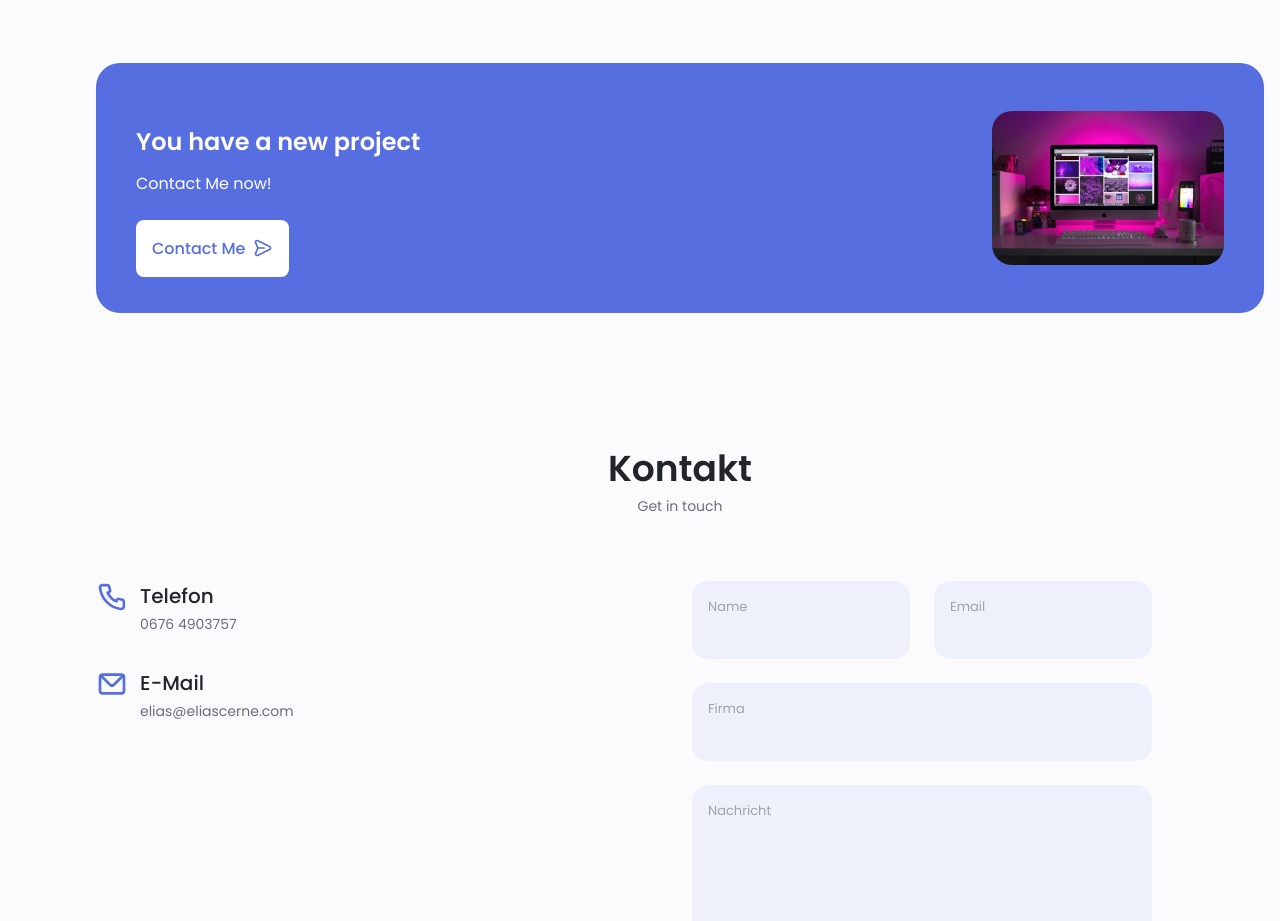
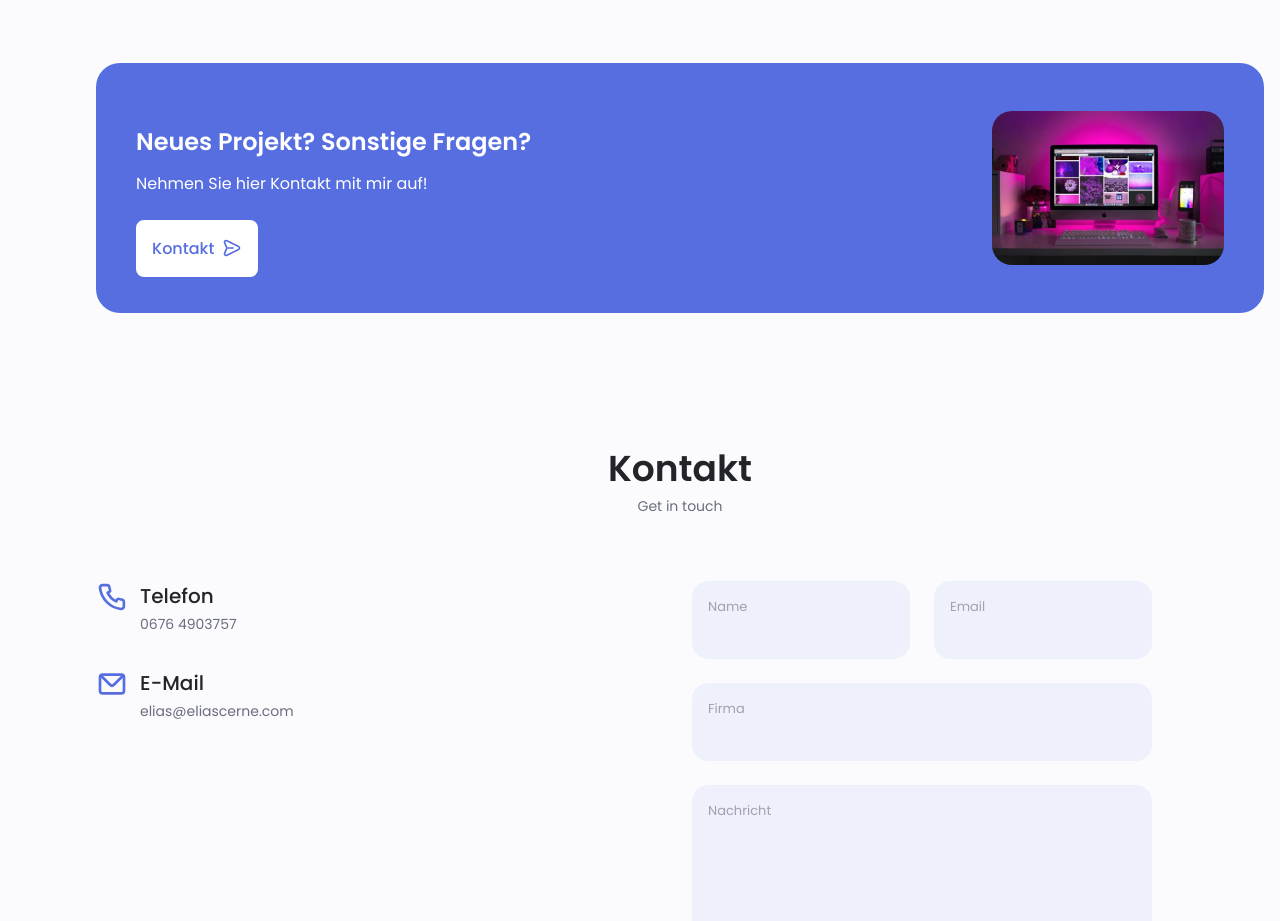
Before and after one commit to eliascerne/website, a React (Create React App) app: page / in a window 1280 px wide. Shown: the part 4380-5301 px from the top of the page. Built offline with nearby package versions, Linux system fonts and the light colour scheme.

Commit message:
feat: changed text to Data.js (different languages)

```diff
--- a/src/components/ProjectInMind.js
+++ b/src/components/ProjectInMind.js
@@ -1,16 +1,17 @@
 import React from 'react'
 import { UilMessage } from '@iconscout/react-unicons'
+import Data from '../Data.json'
 
-function ProjectInMind() {
+function ProjectInMind({ languageJSON }) {
     return (
         <section className="project section" id="project-in-mind">
             <div className="project_bg">
                 <div className="project_container container grid">
                     <div className="project_data">
-                        <h2 className="project_title">You have a new project</h2>
-                        <p className="project_description">Contact Me now!</p>
+                        <h2 className="project_title">{Data.language[languageJSON].projectInMind.heading}</h2>
+                        <p className="project_description">{Data.language[languageJSON].projectInMind.description}</p>
                         <a href="#contact" className="button button--flex button--white">
-                            Contact Me
+                        {Data.language[languageJSON].projectInMind.button}
                             <UilMessage className="project_icon button_icon" size="20" />
                         </a>
                     </div>
```
